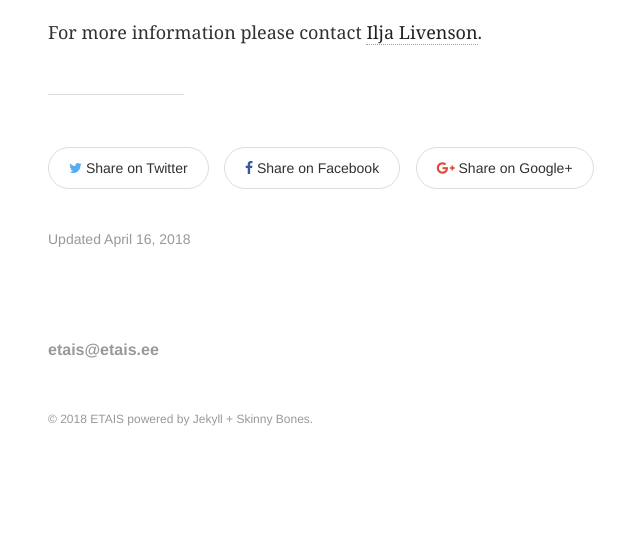
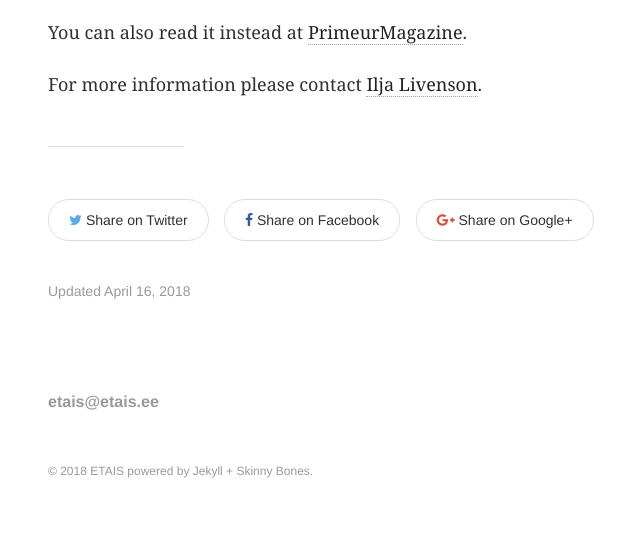
Before and after one commit to etais-ee/etais-web, a Jekyll site: the page built from _posts/2018-04-16-einfra-interview.md, in a window 1280 px wide. Shown: the part 885-1442 px from the top of the page, without its empty margins (48-688 px from the left). Built offline with Jekyll 4.4.1, drawn with Linux system fonts in a browser that asks for light colours; before the commit the page ends 1390 px from its top, so only the background shows below that.

Commit message:
Add link to full article

```diff
--- a/_posts/2018-04-16-einfra-interview.md
+++ b/_posts/2018-04-16-einfra-interview.md
@@ -9,4 +9,6 @@ The interview video is now available on YouTube:
 
 <iframe width="560" height="315" src="https://www.youtube.com/embed/6V3V_sCpVDk?rel=0" frameborder="0" allow="autoplay; encrypted-media" allowfullscreen></iframe>
 
+You can also read it instead at <a href="http://primeurmagazine.com/weekly/AE-PR-05-18-105.html">PrimeurMagazine</a>.
+
 For more information please contact <a href="mailto:ilja@etais.ee">Ilja Livenson</a>.
```
